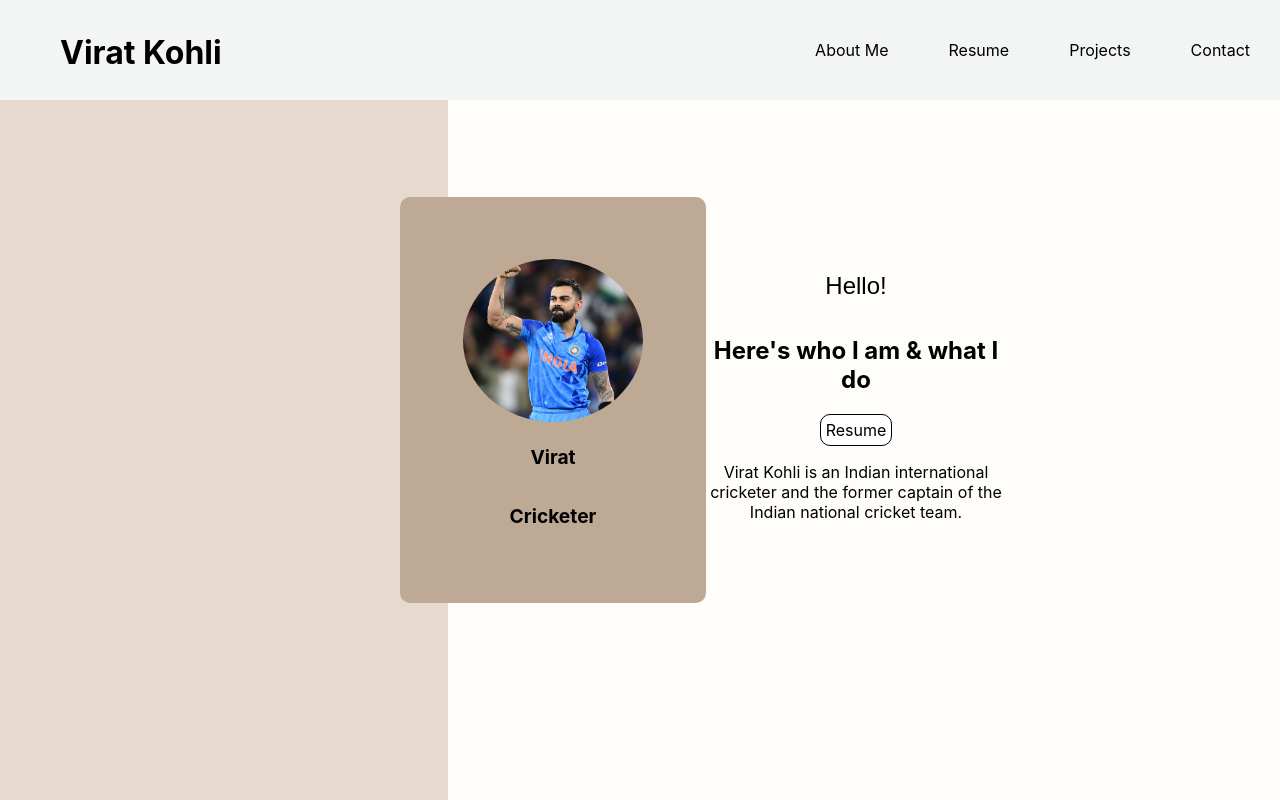
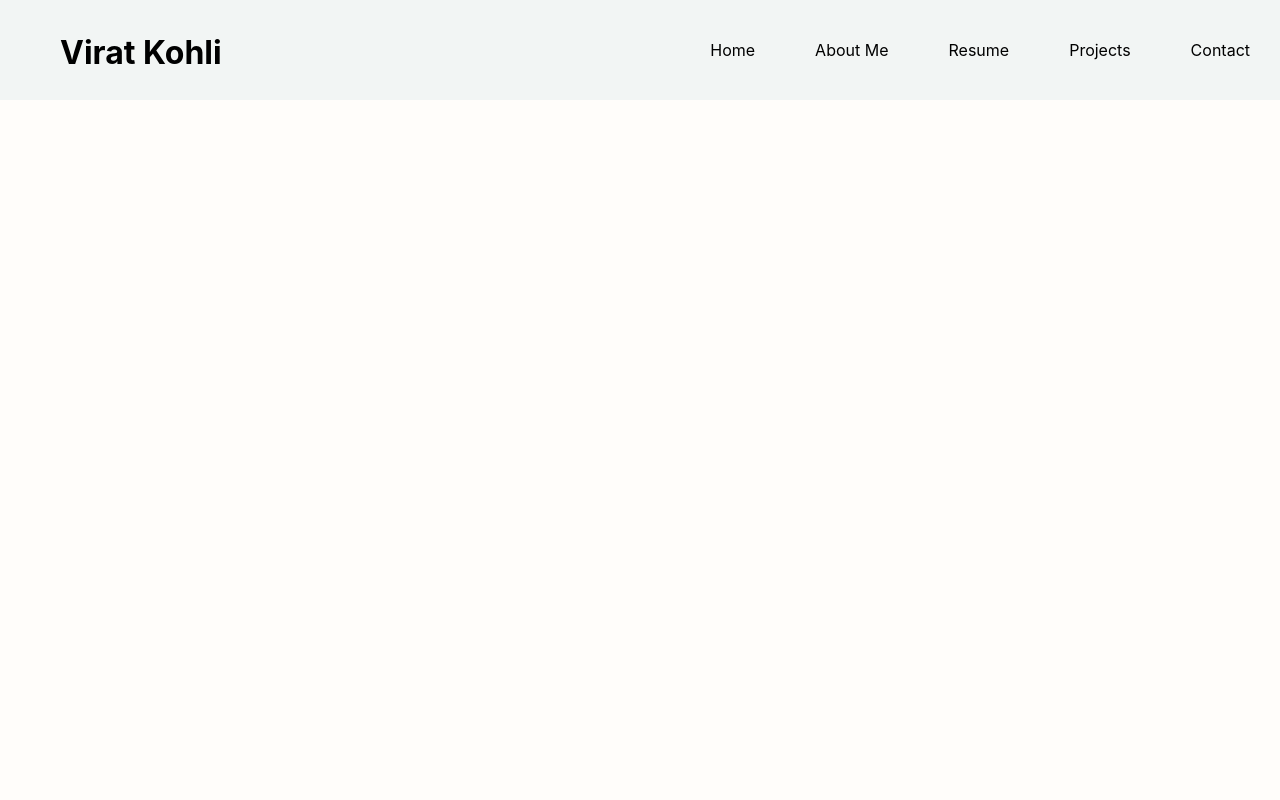
Before and after one commit to Tarun-Acharya/folio_builder, a React (Create React App) app: page / in a window 1280 px wide. Built offline with nearby package versions, Linux system fonts and the light colour scheme.

Commit message:
ta0831 Add Routing to Homepage

```diff
--- a/src/App.js
+++ b/src/App.js
@@ -1,18 +1,16 @@
 import "./App.css";
-
-//import picture from "./TestFiles/picture.jpeg";
-
-import Backdrop from "./Components/Homepage/Backdrop";
-import HomeCard from "./Components/Homepage/HomeCard";
-import NavBar from "./Components/Homepage/NavBar/NavBar";
+import { Routes, Route } from "react-router-dom";
+import Homepage from "./Components/Homepage/Homepage";
+import NavBar from "./Components/NavBar/NavBar";
 function App() {
   //const details=[{pic: picture, name: "Virat", role: "Cricketer"}];
   return (
     <div className="App">
       <NavBar />
       <div className="AppElements">
-        <Backdrop />
-        <HomeCard></HomeCard>
+        <Routes>
+          <Route path="/Home" Component={Homepage}></Route>
+        </Routes>
       </div>
     </div>
   );
--- /dev/null
+++ b/src/Components/Homepage/Homepage.js
@@ -0,0 +1,17 @@
+import React, { Component } from "react";
+import Backdrop from "./Backdrop";
+import HomeCard from "./HomeCard";
+
+class Homepage extends Component {
+  state = {};
+  render() {
+    return (
+      <div className="AppElements">
+        <Backdrop />
+        <HomeCard></HomeCard>
+      </div>
+    );
+  }
+}
+
+export default Homepage;
--- a/src/Components/Homepage/NavBar/NavBar.css
+++ b/src/Components/NavBar/NavBar.css
@@ -25,4 +25,5 @@
   flex-direction: row;
   justify-content: flex-end;
   background-color: transparent;
+  color: black;
 }
--- a/src/Components/Homepage/NavBar/NavBar.js
+++ b/src/Components/NavBar/NavBar.js
@@ -3,7 +3,7 @@
 import NavItem from "./NavItem";
 class NavBar extends Component {
   state = {
-    links: ["About Me", "Resume", "Projects", "Contact"],
+    links: ["Home", "About Me", "Resume", "Projects", "Contact"],
   };
   render() {
     return (
--- a/src/Components/Homepage/NavBar/NavItem.css
+++ b/src/Components/NavBar/NavItem.css
@@ -1,4 +1,6 @@
 .text {
   background-color: transparent;
   margin: 30px;
+  text-decoration: none;
+  color: black;
 }
--- a/src/Components/Homepage/NavBar/NavItem.js
+++ b/src/Components/NavBar/NavItem.js
@@ -1,9 +1,14 @@
 import React, { Component } from "react";
 import "./NavItem.css";
+import { Link } from "react-router-dom";
 class NavItem extends Component {
   state = {};
   render() {
-    return <p className="text">{this.props.name}</p>;
+    return (
+      <Link className="text" to={"/" + this.props.name}>
+        {this.props.name}
+      </Link>
+    );
   }
 }
 
```
Also changed, not shown: src/index.js (+9 -8 lines).
